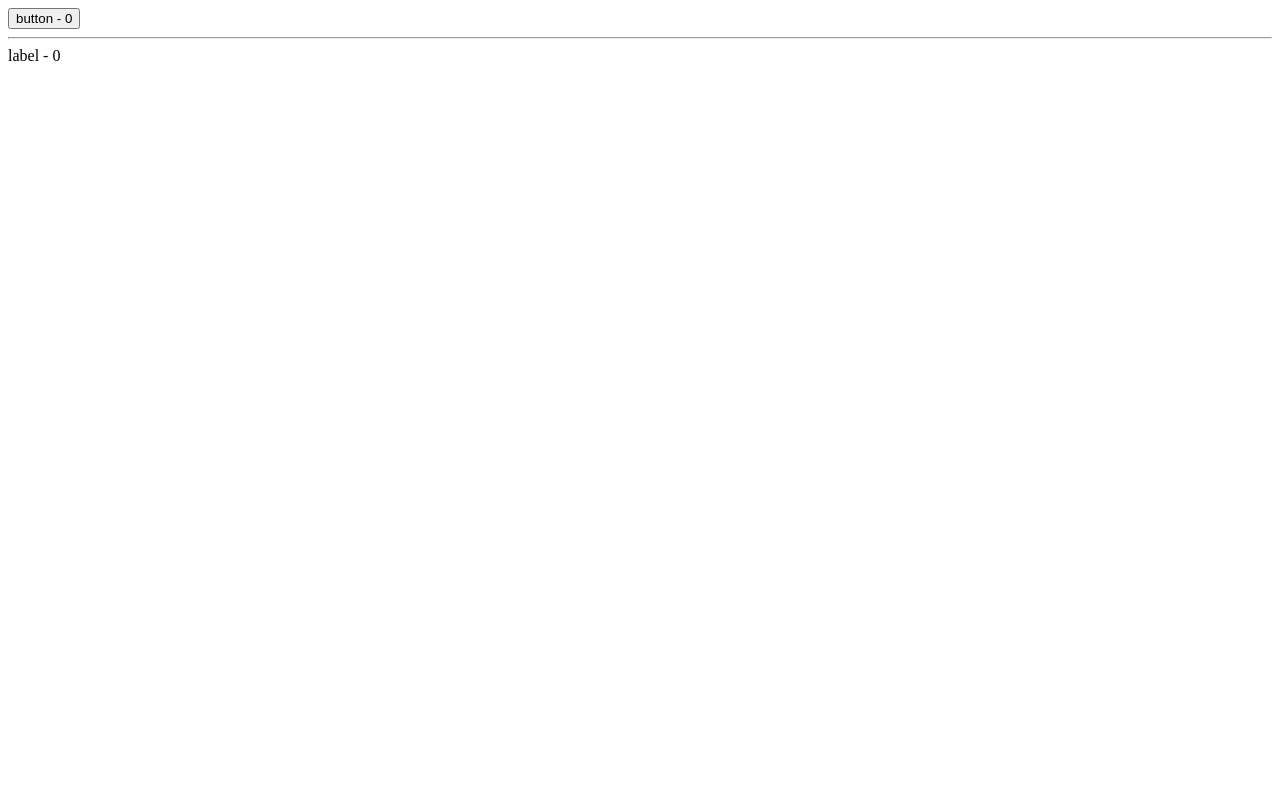
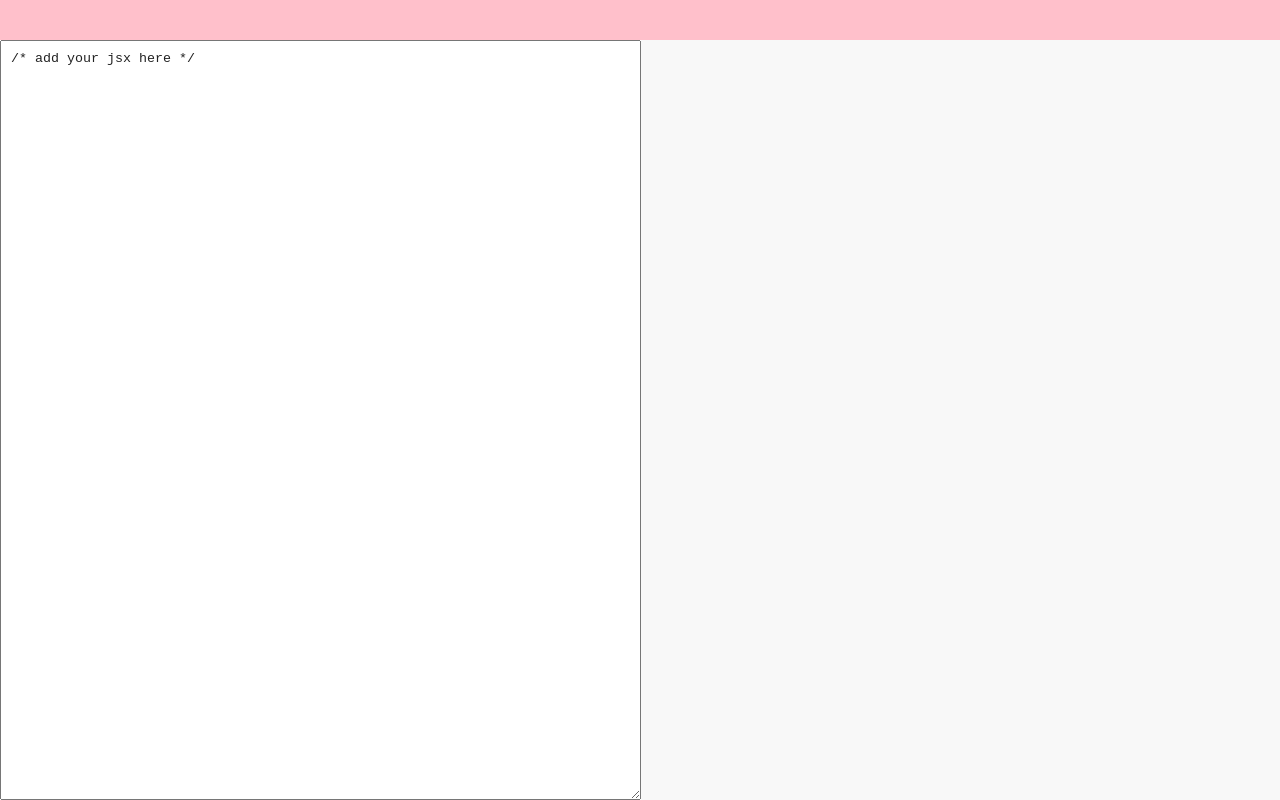
Before and after one commit to Amifeng/egghead-lessons-react-demo, a React (Create React App) app: page / in a window 1280 px wide. Built offline with nearby package versions, Linux system fonts and the light colour scheme.

Commit message:
lesson-15 构建一个JSX Live编译器作为React组件

```diff
--- a/public/index.html
+++ b/public/index.html
@@ -1,14 +1,13 @@
 <!DOCTYPE html>
 <html lang="en">
-  <head>
+
+<head>
     <meta charset="utf-8" />
     <link rel="icon" href="%PUBLIC_URL%/favicon.ico" />
     <meta name="viewport" content="width=device-width, initial-scale=1" />
     <meta name="theme-color" content="#000000" />
-    <meta
-      name="description"
-      content="Web site created using create-react-app"
-    />
+    <meta name="description" content="Web site created using create-react-app" />
+    <script src="https://cdnjs.cloudflare.com/ajax/libs/babel-standalone/6.24.0/babel.min.js"></script>
     <link rel="apple-touch-icon" href="%PUBLIC_URL%/logo192.png" />
     <!--
       manifest.json provides metadata used when your web app is installed on a
@@ -25,8 +24,9 @@
       Learn how to configure a non-root public URL by running `npm run build`.
     -->
     <title>React App</title>
-  </head>
-  <body>
+</head>
+
+<body>
     <noscript>You need to enable JavaScript to run this app.</noscript>
     <div id="root"></div>
     <!--
@@ -39,5 +39,6 @@
       To begin the development, run `npm start` or `yarn start`.
       To create a production bundle, use `npm run build` or `yarn build`.
     -->
-  </body>
+</body>
+
 </html>
--- a/src/index.js
+++ b/src/index.js
@@ -11,7 +11,8 @@
 // import LifecycleMethods from './lesson11/LifecycleMethods'
 // import PropsReceived from './lesson12/PropsReceived'
 // import MapComponents from './lesson13/MapComponents'
-import HigherOrderComponents from './lesson14/HigherOrderComponents'
+// import HigherOrderComponents from './lesson14/HigherOrderComponents'
+import JSXLiveCompiler from './lesson15/JSXLiveCompiler'
 
 ReactDOM.render(
   // <App txt="This is the prop txt" />,  //by lesson-03
@@ -24,7 +25,8 @@
   // <LifecycleMethods />,  //by lesson-11
   // <PropsReceived />,  //by lesson-12
   // <MapComponents />,  //by lesson-13
-  <HigherOrderComponents />,  //by lesson-14
+  // <HigherOrderComponents />,  //by lesson-14
+  <JSXLiveCompiler />,  //by lesson-15
 
   document.getElementById('root')
 );
--- /dev/null
+++ b/src/lesson15/JSXLiveCompiler.css
@@ -0,0 +1,36 @@
+body {
+    margin: 0;
+    padding: 0;
+    font-family: monospace;
+}
+
+header {
+    display: block;
+    height: 5vh;
+    overflow: auto;
+    background-color: pink;
+    color: red;
+    font-size: 28px;
+}
+
+.container {
+    height: 95vh;
+    display: flex;
+}
+
+pre {
+    background-color: #f8f8f8;
+}
+
+pre,
+textarea {
+    width: 50%;
+    font-family: monospace;
+    margin: 0;
+    padding: 10px;
+    color: #222;
+}
+
+textarea:focus {
+    outline: 0
+}
--- /dev/null
+++ b/src/lesson15/JSXLiveCompiler.js
@@ -0,0 +1,43 @@
+import React, { Component } from 'react'
+import './JSXLiveCompiler.css'
+
+
+export class JSXLiveCompiler extends Component {
+
+    constructor() {
+        super();
+        this.state = {
+            input: '/* add your jsx here */',
+            output: '',
+            err: ''
+        }
+    }
+
+    update = (e) => {
+        let code = e.target.value;
+        try {
+            this.setState({
+                output: window.Babel.transform(code, { presets: ['es2015', 'react'] }).code,
+                err: ''
+            })
+        } catch (error) {
+            this.setState({ err: error.message })
+        }
+    }
+
+    render() {
+        return (
+            <div>
+                <header>{this.state.err}</header>
+                <div className="container">
+                    <textarea
+                        onChange={this.update}
+                        defaultValue={this.state.input} />
+                    <pre>{this.state.output}</pre>
+                </div>
+            </div>
+        )
+    }
+}
+
+export default JSXLiveCompiler
```
